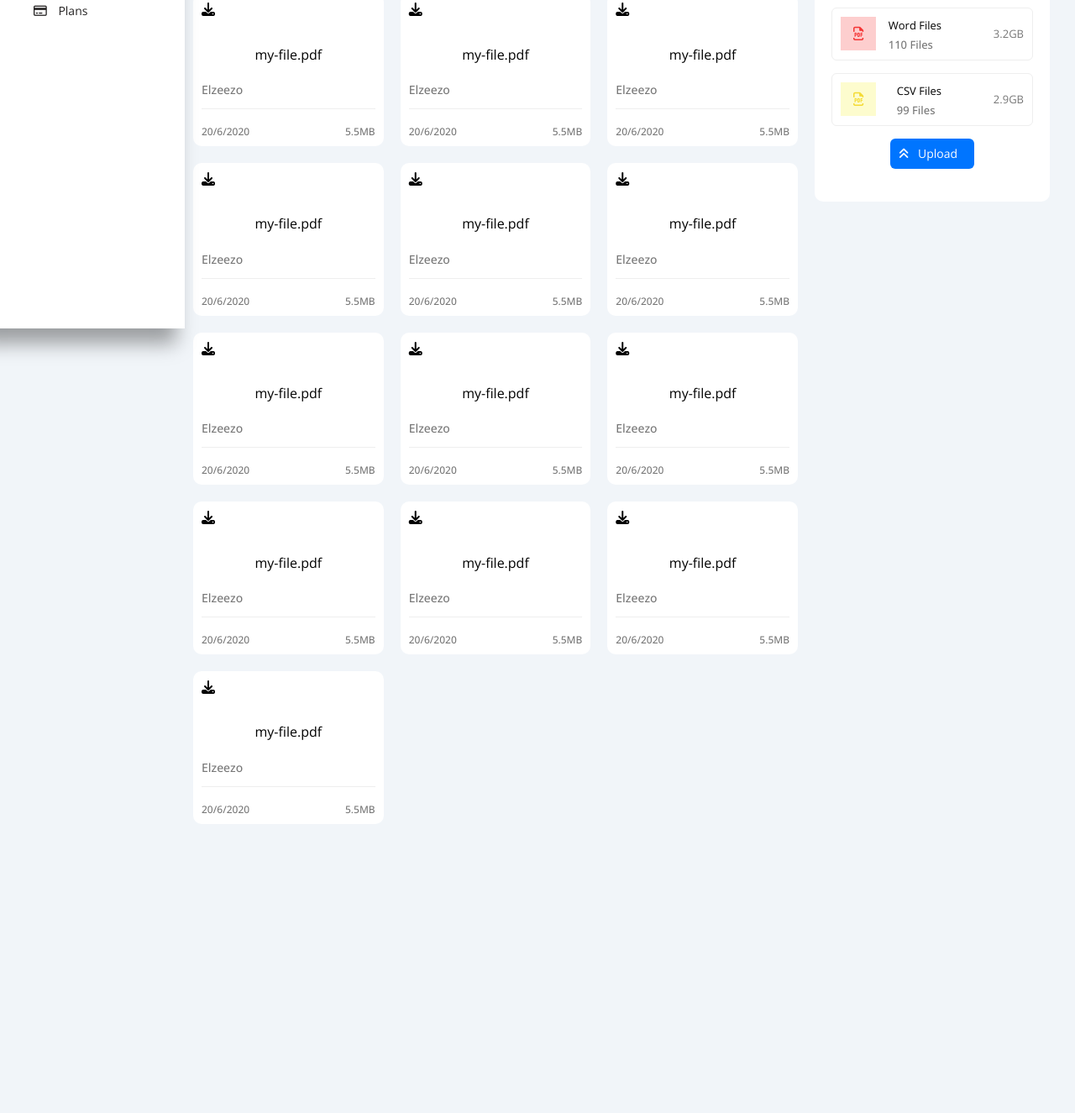
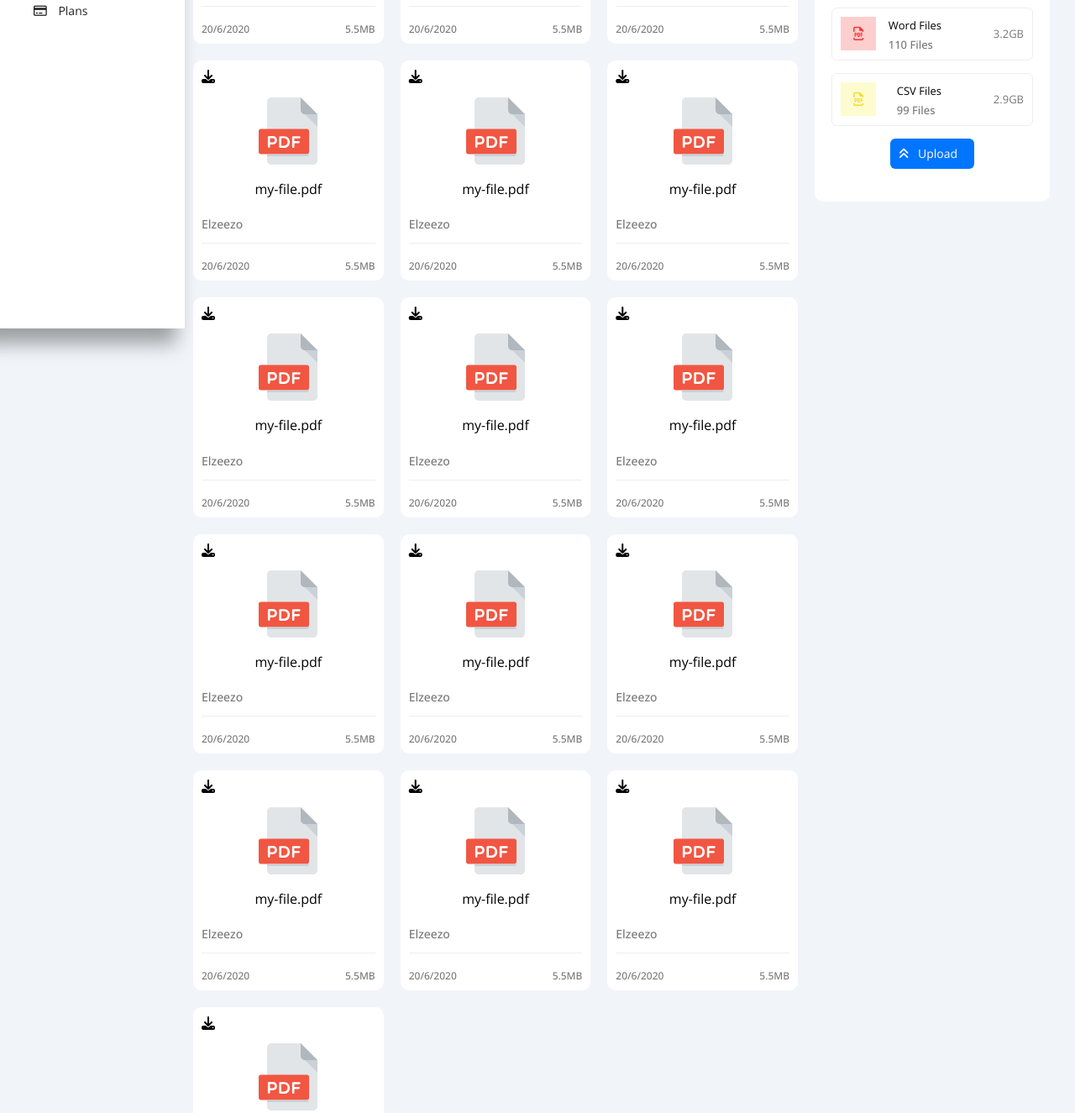
Before and after one commit to zeezo679/Dashboard, a plain HTML site: page files.html in a window 1280 px wide. Shown: the part 409-1734 px from the top of the page at 84% size. Before the commit the page ends 1390 px from the top, so only its background shows below. Drawn offline with nearby package versions, Linux system fonts and the light colour scheme; the site is published under a folder, as on GitHub Pages, so addresses that start at the root find nothing.

Commit message:
Update files.html

```diff
--- a/files.html
+++ b/files.html
@@ -142,7 +142,7 @@
                         <div class="file">
                             <i class="fa-solid fa-download"></i>
                             <div class="icon">
-                                <img  src="/images/pdf.svg" alt="">
+                                <img  src="images/pdf.svg" alt="">
                             </div>
                             <div class="text">
                                 my-file.pdf
@@ -156,7 +156,7 @@
                         <div class="file">
                             <i class="fa-solid fa-download"></i>
                             <div class="icon">
-                                <img  src="/images/pdf.svg" alt="">
+                                <img  src="images/pdf.svg" alt="">
                             </div>
                             <div class="text">
                                 my-file.pdf
@@ -170,7 +170,7 @@
                         <div class="file">
                             <i class="fa-solid fa-download"></i>
                             <div class="icon">
-                                <img  src="/images/pdf.svg" alt="">
+                                <img  src="images/pdf.svg" alt="">
                             </div>
                             <div class="text">
                                 my-file.pdf
@@ -184,7 +184,7 @@
                         <div class="file">
                             <i class="fa-solid fa-download"></i>
                             <div class="icon">
-                                <img  src="/images/pdf.svg" alt="">
+                                <img  src="images/pdf.svg" alt="">
                             </div>
                             <div class="text">
                                 my-file.pdf
@@ -198,7 +198,7 @@
                         <div class="file">
                             <i class="fa-solid fa-download"></i>
                             <div class="icon">
-                                <img  src="/images/pdf.svg" alt="">
+                                <img  src="images/pdf.svg" alt="">
                             </div>
                             <div class="text">
                                 my-file.pdf
@@ -212,7 +212,7 @@
                         <div class="file">
                             <i class="fa-solid fa-download"></i>
                             <div class="icon">
-                                <img  src="/images/pdf.svg" alt="">
+                                <img  src="images/pdf.svg" alt="">
                             </div>
                             <div class="text">
                                 my-file.pdf
@@ -226,7 +226,7 @@
                         <div class="file">
                             <i class="fa-solid fa-download"></i>
                             <div class="icon">
-                                <img  src="/images/pdf.svg" alt="">
+                                <img  src="images/pdf.svg" alt="">
                             </div>
                             <div class="text">
                                 my-file.pdf
@@ -240,7 +240,7 @@
                         <div class="file">
                             <i class="fa-solid fa-download"></i>
                             <div class="icon">
-                                <img  src="/images/pdf.svg" alt="">
+                                <img  src="images/pdf.svg" alt="">
                             </div>
                             <div class="text">
                                 my-file.pdf
@@ -254,7 +254,7 @@
                         <div class="file">
                             <i class="fa-solid fa-download"></i>
                             <div class="icon">
-                                <img  src="/images/pdf.svg" alt="">
+                                <img  src="images/pdf.svg" alt="">
                             </div>
                             <div class="text">
                                 my-file.pdf
@@ -268,7 +268,7 @@
                         <div class="file">
                             <i class="fa-solid fa-download"></i>
                             <div class="icon">
-                                <img  src="/images/pdf.svg" alt="">
+                                <img  src="images/pdf.svg" alt="">
                             </div>
                             <div class="text">
                                 my-file.pdf
@@ -282,7 +282,7 @@
                         <div class="file">
                             <i class="fa-solid fa-download"></i>
                             <div class="icon">
-                                <img  src="/images/pdf.svg" alt="">
+                                <img  src="images/pdf.svg" alt="">
                             </div>
                             <div class="text">
                                 my-file.pdf
@@ -296,7 +296,7 @@
                         <div class="file">
                             <i class="fa-solid fa-download"></i>
                             <div class="icon">
-                                <img  src="/images/pdf.svg" alt="">
+                                <img  src="images/pdf.svg" alt="">
                             </div>
                             <div class="text">
                                 my-file.pdf
@@ -310,7 +310,7 @@
                         <div class="file">
                             <i class="fa-solid fa-download"></i>
                             <div class="icon">
-                                <img  src="/images/pdf.svg" alt="">
+                                <img  src="images/pdf.svg" alt="">
                             </div>
                             <div class="text">
                                 my-file.pdf
@@ -324,7 +324,7 @@
                         <div class="file">
                             <i class="fa-solid fa-download"></i>
                             <div class="icon">
-                                <img  src="/images/pdf.svg" alt="">
+                                <img  src="images/pdf.svg" alt="">
                             </div>
                             <div class="text">
                                 my-file.pdf
@@ -338,7 +338,7 @@
                         <div class="file">
                             <i class="fa-solid fa-download"></i>
                             <div class="icon">
-                                <img  src="/images/pdf.svg" alt="">
+                                <img  src="images/pdf.svg" alt="">
                             </div>
                             <div class="text">
                                 my-file.pdf
@@ -352,7 +352,7 @@
                         <div class="file">
                             <i class="fa-solid fa-download"></i>
                             <div class="icon">
-                                <img  src="/images/pdf.svg" alt="">
+                                <img  src="images/pdf.svg" alt="">
                             </div>
                             <div class="text">
                                 my-file.pdf
```
